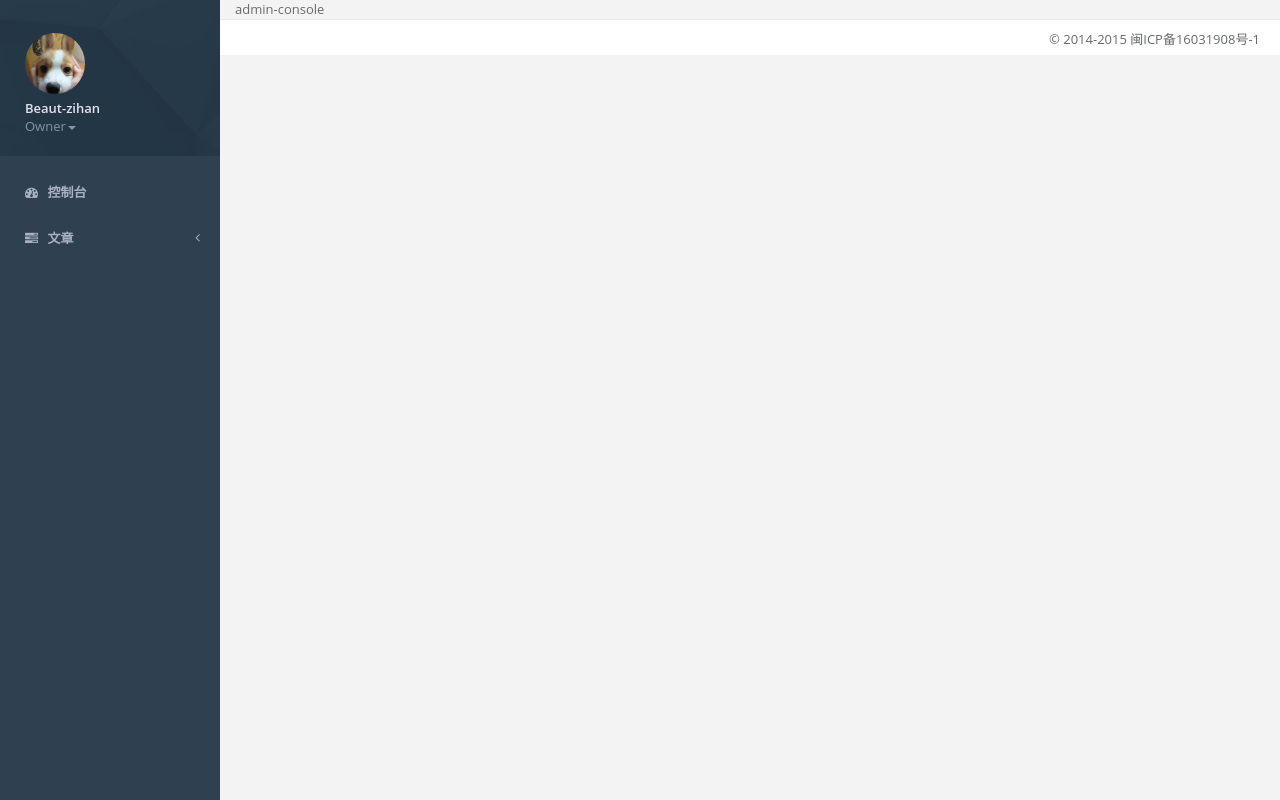
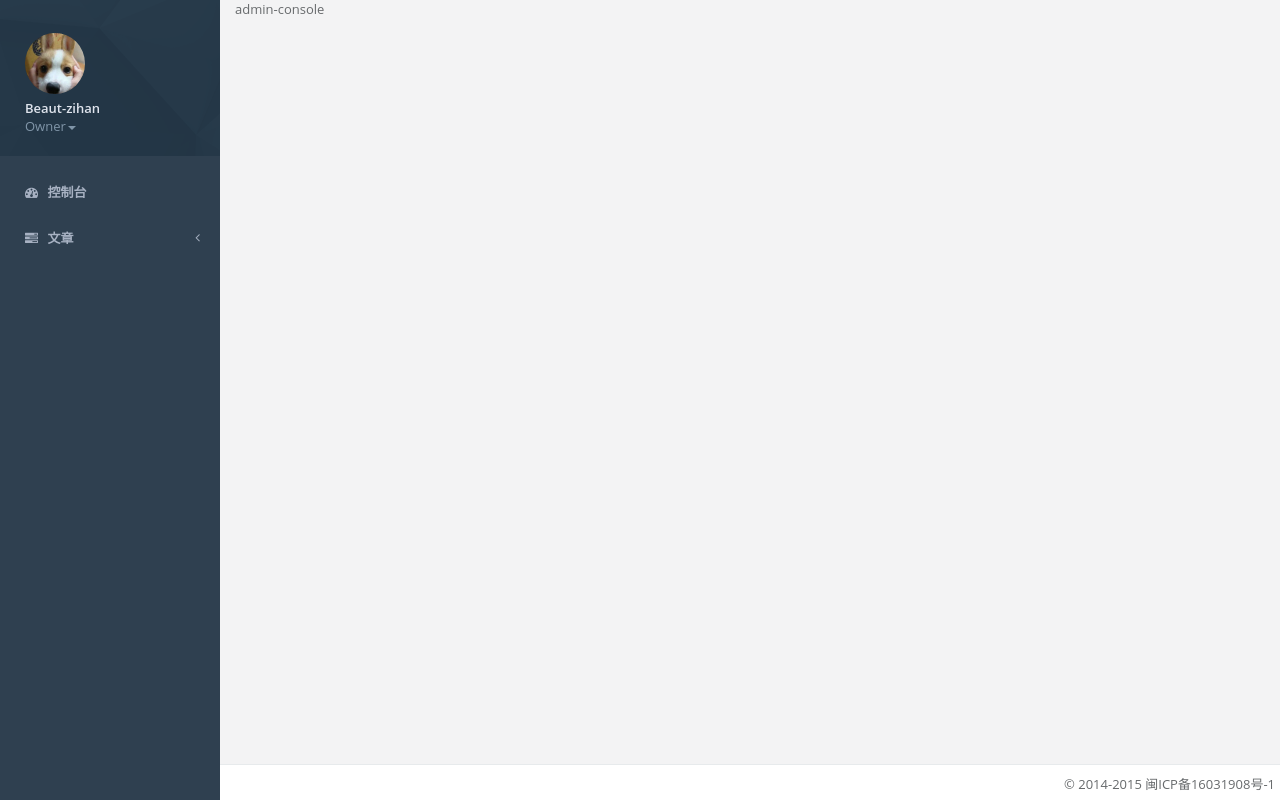
Before and after one commit to easylife94/blog, a Node server app: page /admin/console in a window 1280 px wide. Run offline with Node 20, Linux system fonts and the light colour scheme; the visitor is signed in with stand-in values (Sample User, id 1); some libraries are stand-ins or nearby versions.

Commit message:
修改编辑页面页脚样式

```diff
--- a/views/layouts/admin.html
+++ b/views/layouts/admin.html
@@ -72,11 +72,10 @@
             		 </ul>
             	</div>
 			</nav>
-			<div id="page-wrapper" class="gray-bg dashbard-1">
+			<div id="page-wrapper" class="gray-bg dashbard-1" style="overflow: scroll;">
 					{{{body}}}
-				<div class="footer">
-                	<div class="pull-right">&copy; 2014-2015 闽ICP备16031908号-1
-                </div>
+				<div class="footer" style="    position: absolute;bottom: 0px;left: 0px;right: 0px;text-align: center;z-index: 99;">
+                	<div class="pull-right">&copy; 2014-2015 闽ICP备16031908号-1</div>
             </div>
 			</div>
 		</div>
```
